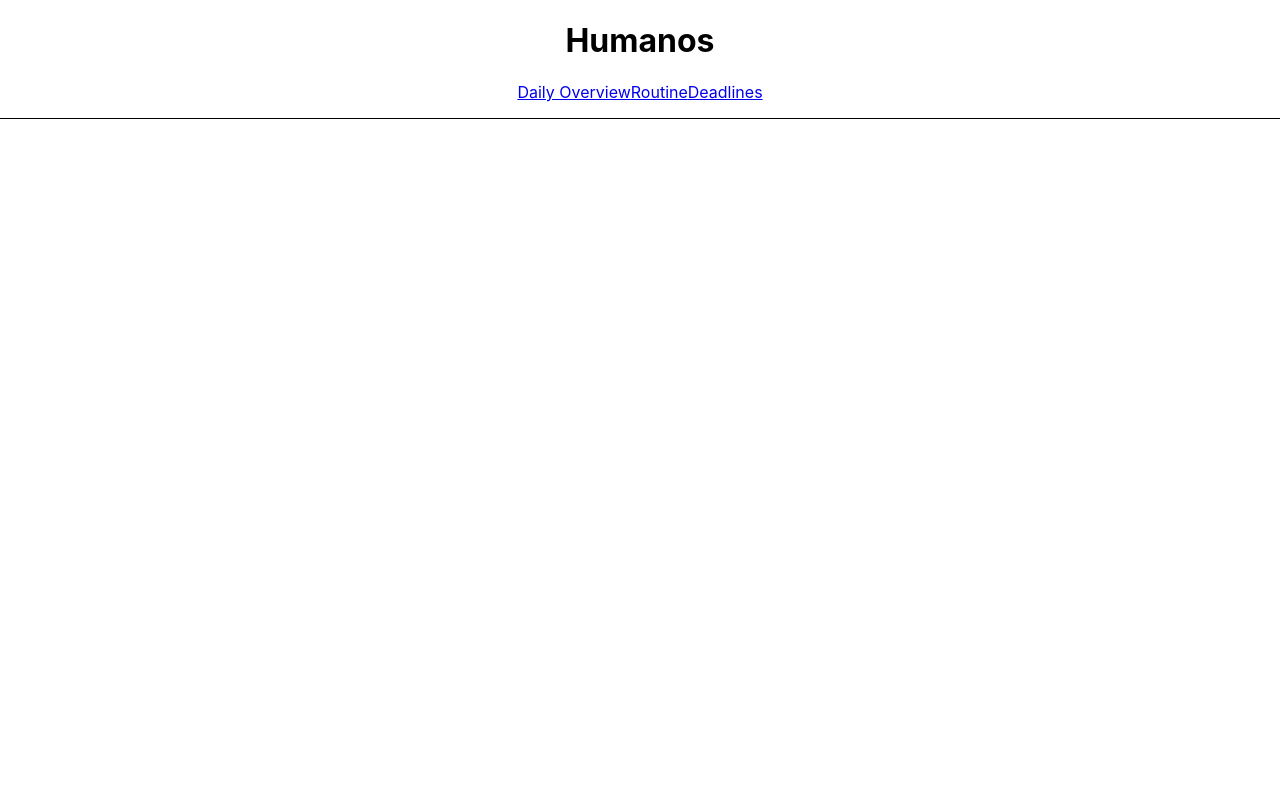
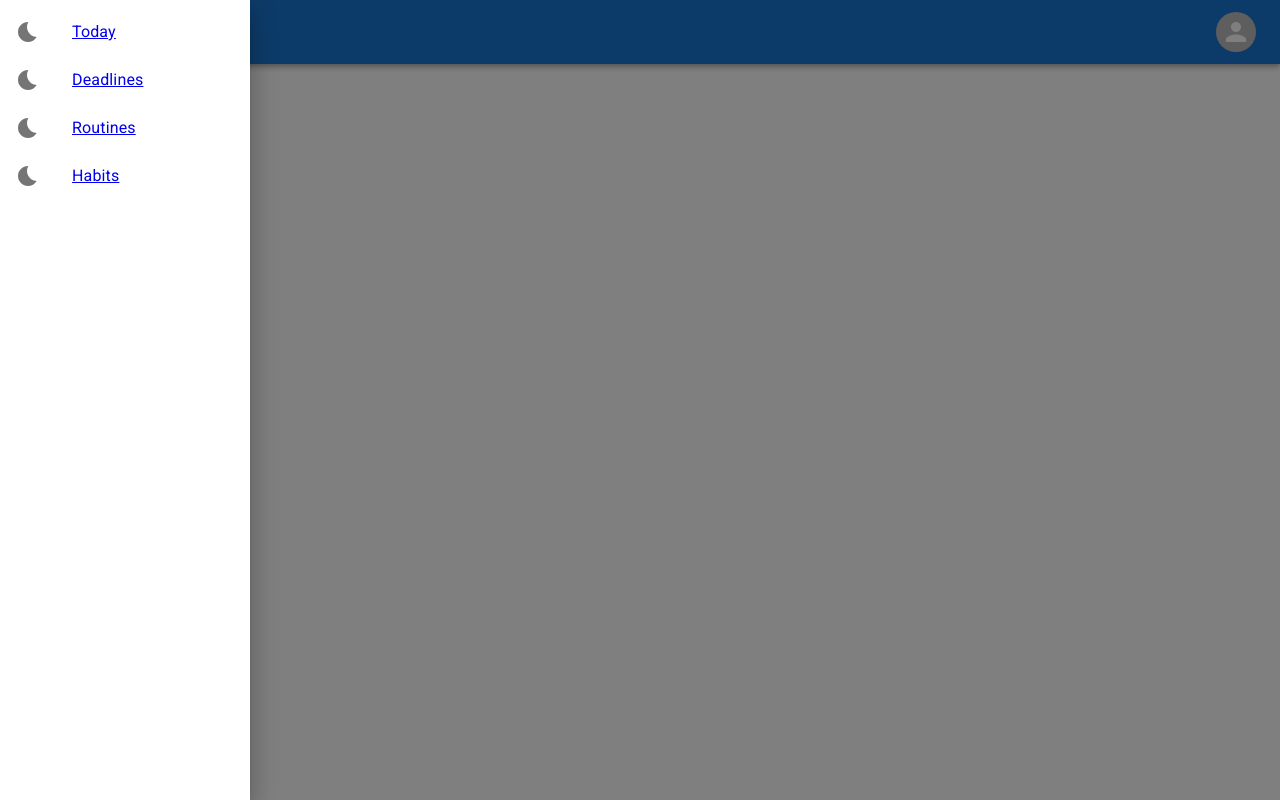
Before and after one commit to ben-howard-55/humanos, a React (Create React App) app in the folder my-app/: page / in a window 1280 px wide. Built offline with nearby package versions, Linux system fonts and the light colour scheme.

Commit message:
fear: Navigation Bar

```diff
--- a/my-app/package.json
+++ b/my-app/package.json
@@ -3,6 +3,11 @@
   "version": "0.1.0",
   "private": true,
   "dependencies": {
+    "@emotion/react": "^11.8.2",
+    "@emotion/styled": "^11.8.1",
+    "@fontsource/roboto": "^4.5.3",
+    "@mui/icons-material": "^5.5.1",
+    "@mui/material": "^5.5.1",
     "@testing-library/jest-dom": "^5.16.2",
     "@testing-library/react": "^11.2.7",
     "@testing-library/user-event": "^12.8.3",
--- a/my-app/public/index.html
+++ b/my-app/public/index.html
@@ -7,6 +7,10 @@
     <meta name="theme-color" content="#000000" />
     <meta name="description" content="Web site created using create-react-app" />
     <link rel="apple-touch-icon" href="%PUBLIC_URL%/logo192.png" />
+    <link
+      rel="stylesheet"
+      href="https://fonts.googleapis.com/css?family=Roboto:300,400,500,700&display=swap"
+    />
     <!--
       manifest.json provides metadata used when your web app is installed on a
       user's mobile device or desktop. See https://developers.google.com/web/fundamentals/web-app-manifest/
--- a/my-app/src/App.tsx
+++ b/my-app/src/App.tsx
@@ -1,22 +1,15 @@
+import { AppBar, Grid, Toolbar, Typography } from "@mui/material";
 import { Link, Outlet } from "react-router-dom";
 import "./App.css";
 
+import ResponsiveAppBar from "./components/navbar";
+
 function App() {
   return (
-    <div className="App">
-      <h1>Humanos</h1>
-      <nav
-        style={{
-          borderBottom: "solid 1px",
-          paddingBottom: "1rem",
-        }}
-      >
-        <Link to={"/dailyoverview"}>Daily Overview</Link>
-        <Link to={"/routine"}>Routine</Link>
-        <Link to={"/deadlineview"}>Deadlines</Link>
-      </nav>
+    <Grid container className="App">
+      <ResponsiveAppBar />
       <Outlet />
-    </div>
+    </Grid>
   );
 }
 
--- a/my-app/src/mock-data/components/deadline-date.tsx
+++ b/my-app/src/components/deadline-date.tsx
@@ -1,4 +1,4 @@
-import { deadline, deadlines } from "../../types/deadline_types";
+import { deadline, deadlines } from "../types/deadline_types";
 
 interface props {
   date: string;
@@ -11,7 +11,7 @@ export const DeadlineDate = ({ date, deadlines }: props) => {
       <h1>{date}</h1>
       <ul>
         {deadlines.deadlines.map((dl) => (
-          <li>{dl.title}</li>
+          <li key={dl.id}>{dl.title}</li>
         ))}
       </ul>
     </div>
--- /dev/null
+++ b/my-app/src/components/navbar.tsx
@@ -0,0 +1,106 @@
+import * as React from "react";
+import AppBar from "@mui/material/AppBar";
+import Box from "@mui/material/Box";
+import Toolbar from "@mui/material/Toolbar";
+import IconButton from "@mui/material/IconButton";
+import Typography from "@mui/material/Typography";
+import Menu from "@mui/material/Menu";
+import MenuIcon from "@mui/icons-material/Menu";
+import Grid from "@mui/material/Grid";
+import Avatar from "@mui/material/Avatar";
+
+import BedtimeIcon from "@mui/icons-material/Bedtime";
+
+import {
+  List,
+  ListItem,
+  ListItemIcon,
+  ListItemText,
+  SwipeableDrawer,
+} from "@mui/material";
+import routeNavMappings from "../routes/route-mappings";
+import { Link } from "react-router-dom";
+
+const ResponsiveAppBar = () => {
+  const [state, setState] = React.useState(true);
+
+  const routes = routeNavMappings.routes;
+
+  const toggleDrawer =
+    (open: boolean) => (event: React.KeyboardEvent | React.MouseEvent) => {
+      if (
+        event &&
+        event.type === "keydown" &&
+        ((event as React.KeyboardEvent).key === "Tab" ||
+          (event as React.KeyboardEvent).key === "Shift")
+      ) {
+        return;
+      }
+
+      setState(open);
+    };
+
+  const list = () => (
+    <Grid
+      item
+      sx={{ width: 250 }}
+      role="presentation"
+      onClick={toggleDrawer(false)}
+      onKeyDown={toggleDrawer(false)}
+    >
+      <List>
+        {routes.map((route, index) => (
+          <Link to={route.path} key={index}>
+            <ListItem button>
+              <ListItemIcon>
+                <BedtimeIcon />
+              </ListItemIcon>
+              <ListItemText
+                sx={{ textDecoration: "none" }}
+                primary={route.name}
+              />
+            </ListItem>
+          </Link>
+        ))}
+      </List>
+    </Grid>
+  );
+
+  return (
+    <Grid item xs={12}>
+      <AppBar position="static">
+        <Toolbar>
+          <IconButton
+            size="small"
+            aria-label="account of current user"
+            aria-controls="menu-appbar"
+            aria-haspopup="true"
+            onClick={toggleDrawer(true)}
+            color="inherit"
+          >
+            <MenuIcon />
+          </IconButton>
+          <Typography
+            variant="h6"
+            noWrap
+            component="div"
+            sx={{ flexGrow: 1, display: "flex" }}
+          >
+            Humanos
+          </Typography>
+          <Avatar />
+        </Toolbar>
+      </AppBar>
+      <SwipeableDrawer
+        anchor={"left"}
+        open={state}
+        onClose={toggleDrawer(false)}
+        onOpen={toggleDrawer(true)}
+      >
+        {list()}
+      </SwipeableDrawer>
+    </Grid>
+  );
+};
+
+export default ResponsiveAppBar;
--- a/my-app/src/routes/day.tsx
+++ b/my-app/src/routes/day.tsx
@@ -10,7 +10,7 @@ export default function Day() {
 
   let day = getDay(params.date);
   if (!day) {
-    console.error("date not found!");
+    console.log("date not found!");
     return <Navigate to={"/dailyoverview"} />;
   }
 
@@ -18,7 +18,7 @@ export default function Day() {
     <>
       <div>
         {day.schedule.map((task) => (
-          <div>
+          <div key={task.title}>
             <h1>{task.title}</h1>
             <h2>{task.details}</h2>
             <p>{task.type}</p>
--- a/my-app/src/routes/deadline-view.tsx
+++ b/my-app/src/routes/deadline-view.tsx
@@ -1,5 +1,8 @@
-import { DeadlineDate } from "../mock-data/components/deadline-date";
+import { DeadlineDate } from "../components/deadline-date";
 import { deadline, deadlines } from "../types/deadline_types";
+
+import Box from "@mui/material/Box";
+import Typography from "@mui/material/Typography";
 
 var dayjs = require("dayjs");
 var advancedFormat = require("dayjs/plugin/advancedFormat");
@@ -15,9 +18,9 @@ export const DeadlineView = () => {
   const deadlines: deadlines = { deadlines: [ds1, ds2] };
 
   return (
-    <div>
-      <h1>{currentMonth}</h1>
+    <Box>
+      <Typography variant="h3">{currentMonth}</Typography>
       <DeadlineDate date={currentDate} deadlines={deadlines} />
-    </div>
+    </Box>
   );
 };
--- /dev/null
+++ b/my-app/src/routes/route-mappings.ts
@@ -0,0 +1,26 @@
+var dayjs = require("dayjs");
+var customParseFormat = require("dayjs/plugin/customParseFormat");
+dayjs.extend(customParseFormat);
+
+const routeNavMappings = {
+  routes: [
+    {
+      name: "Today",
+      path: `dailyoverview/${dayjs().format("YYYYMMDD")}`,
+    },
+    {
+      name: "Deadlines",
+      path: "deadlineview",
+    },
+    {
+      name: "Routines",
+      path: "routines",
+    },
+    {
+      name: "Habits",
+      path: "habits",
+    },
+  ],
+};
+
+export default routeNavMappings;
```
Also changed, not shown: my-app/src/index.tsx (+6 -1 lines), 1 other file (tests, documents, lock files or other folders).
